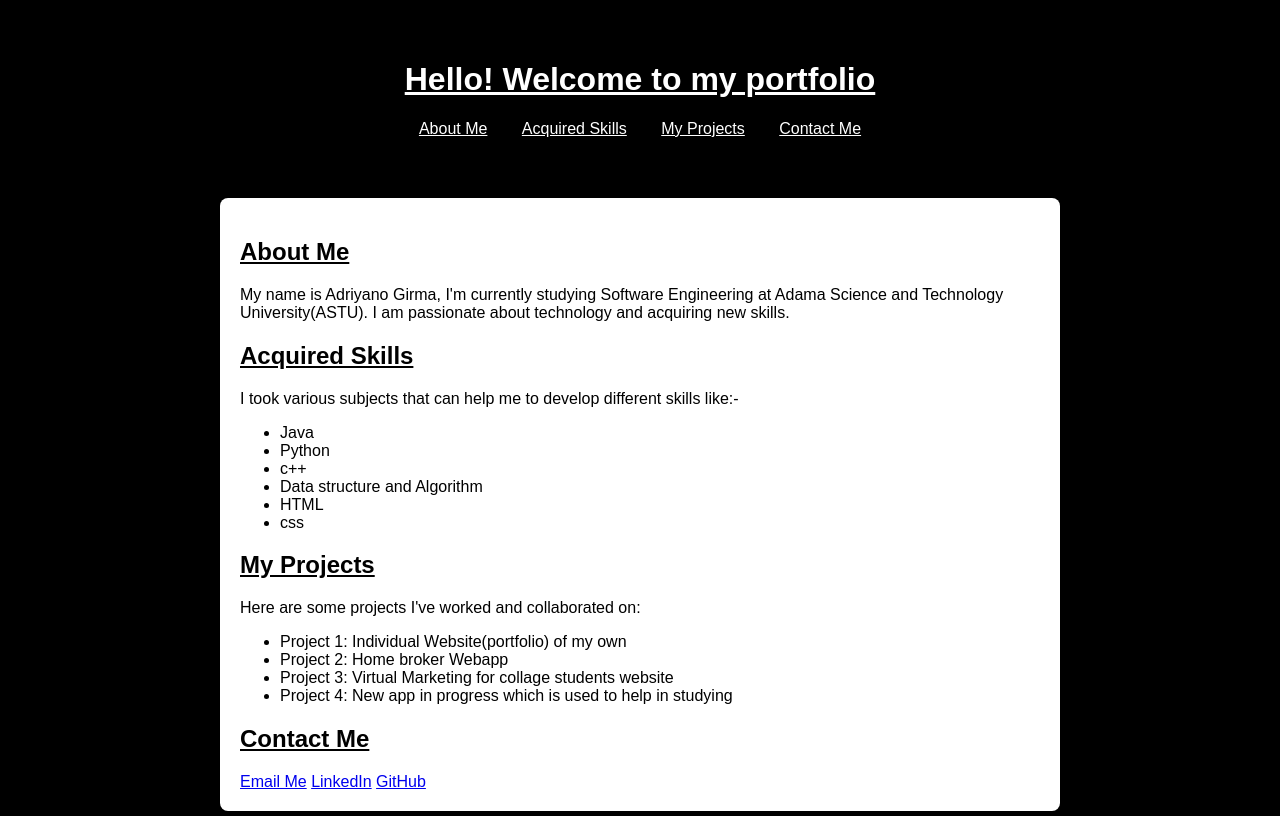
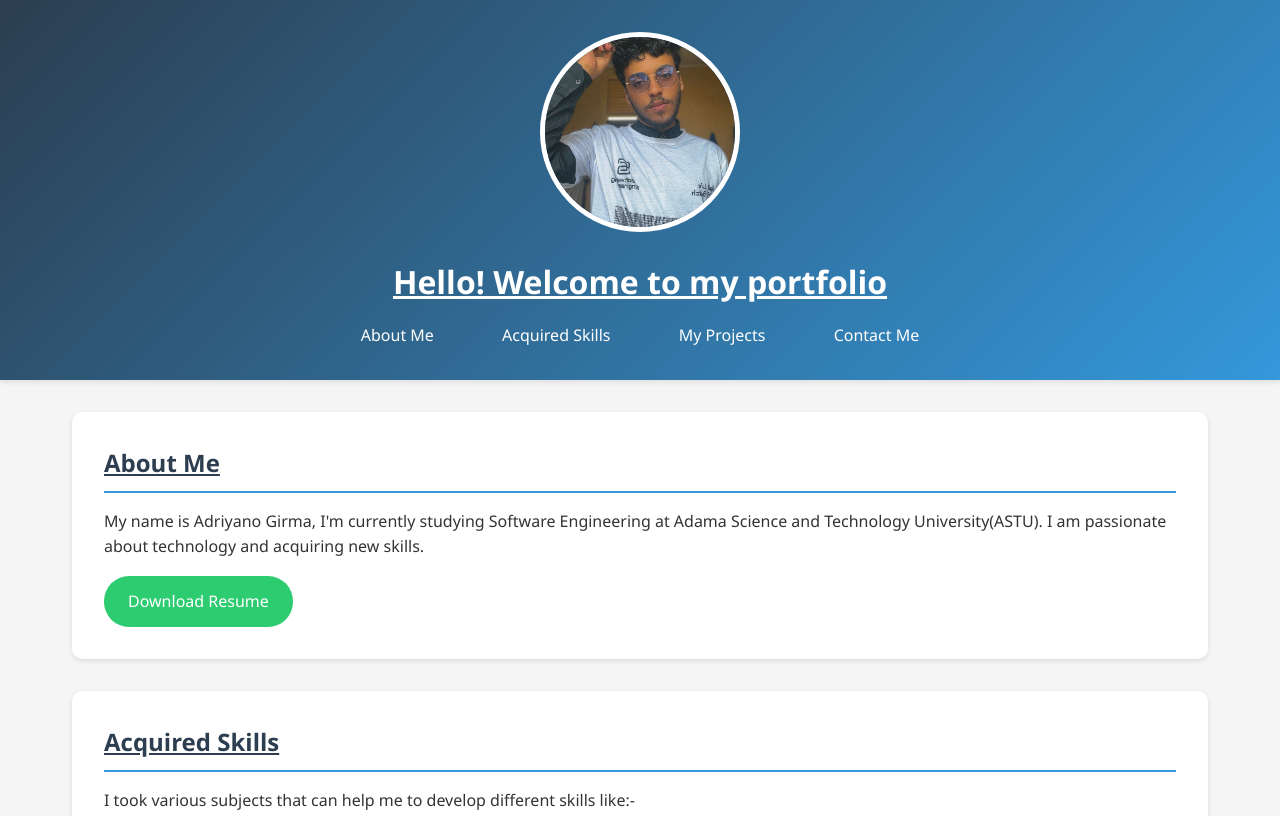
Before and after one commit to adri-yano/individual-website-portfolio-, a plain HTML site: page index.html in a window 1280 px wide. Shown: the top 816 px of the page. Drawn offline with Linux system fonts and the light colour scheme.

Commit message:
initial commit

```diff
--- a/index.html
+++ b/index.html
@@ -5,9 +5,11 @@
     <meta name="viewport" content="width=device-width, initial-scale=1.0">
     <title>My Portfolio</title>
     <link rel="stylesheet" href="styles.css">
+    <link rel="stylesheet" href="https://cdnjs.cloudflare.com/ajax/libs/font-awesome/6.4.0/css/all.min.css">
 </head>
 <body>
     <header>
+        <img src="images/profile.jpg" alt="Adriyano Girma" class="profile-img">
         <h1><u>Hello! Welcome to my portfolio</u></h1>
         <nav>
             <a href="#about">About Me</a>
@@ -20,6 +22,7 @@
         <section id="about">
             <h2><u>About Me</u></h2>
             <p>My name is Adriyano Girma, I'm currently studying Software Engineering at Adama Science and Technology University(ASTU). I am passionate about technology and acquiring new skills.</p>
+            <a href="Adriyano-Girma-Resume.pdf" class="btn" download>Download Resume</a>
         </section>
         <section id="skills">
             <h2><u>Acquired Skills</u></h2>
@@ -37,17 +40,20 @@
             <h2><u>My Projects</u></h2>
             <p>Here are some projects I've worked and collaborated on:</p>
             <ul>
-                <li>Project 1: Individual Website(portfolio) of my own</li>
+                <li>Project 1: A personal website to showcase my skills and projects.</li>
                 <li>Project 2: Home broker Webapp</li>
-                <li>Project 3: Virtual Marketing for collage students website</li>
-                <li>Project 4: New app in progress which is used to help in studying</li>
+                <li>Project 3: Virtual Marketing for college students website</li>
+                <li>Project 4: New app in progress which is used to help in studying called StudyBuddy</li>
+                <li>Project 5: A mood tracking app called MOODIZER</li>
+                <li>Project 6: E-Commerce website called E-Shop</li>
             </ul>
-            <section id="contact">
-                <h2><u>Contact Me</u></h2>
-                <a href="mailto:adriyanogirma7@gmail.com">Email Me</a>  <!-- Fixed "mailto:" -->
-                <a href="https://linkedin.com/in/adriyano-girma-327083342" target="_blank">LinkedIn</a>
-                <a href="https://github.com/adri-yano" target="_blank">GitHub</a>
-            </section>
+        </section>
+        <section id="contact">
+            <h2><u>Contact Me</u></h2>
+            <a href="mailto:adriyanogirma7@gmail.com"><i class="fas fa-envelope"></i> Email Me</a>
+            <a href="https://linkedin.com/in/adriyano-girma-327083342" target="_blank"><i class="fab fa-linkedin"></i> LinkedIn</a>
+            <a href="https://github.com/adri-yano" target="_blank"><i class="fab fa-github"></i> GitHub</a>
+        </section>
     </main>
 </body>
 </html>
--- a/styles.css
+++ b/styles.css
@@ -1,32 +1,186 @@
-body {
-    font-family: Arial,sans-serif;
+/* Modern CSS Reset */
+* {
     margin: 0;
     padding: 0;
-    background-color:black;
+    box-sizing: border-box;
+}
 
+body {
+    font-family: 'Segoe UI', Tahoma, Geneva, Verdana, sans-serif;
+    line-height: 1.6;
+    color: #333;
+    background: #f5f5f5;
+}
+
+/* Header Styles */
 header {
-    background:  black;
+    background: linear-gradient(135deg, #2c3e50, #3498db);
     color: white;
-    padding: 40px 20px;
+    padding: 2rem;
+    text-align: center;
+    box-shadow: 0 2px 5px rgba(0,0,0,0.1);
+}
+
+.profile-img {
+    width: 200px;
+    height: 200px;
+    border-radius: 50%;
+    border: 5px solid white;
+    margin-bottom: 1rem;
+    object-fit: cover;
+    transition: transform 0.3s ease;
+}
+
+.profile-img:hover {
+    transform: scale(1.05);
+}
+
+nav {
+    margin-top: 1rem;
+}
+
+nav a {
+    color: white;
+    text-decoration: none;
+    margin: 0 1rem;
+    padding: 0.5rem 1rem;
+    border-radius: 20px;
+    transition: background-color 0.3s ease;
+}
+
+nav a:hover {
+    background-color: rgba(255, 255, 255, 0.2);
+}
+
+/* Main Content Styles */
+main {
+    max-width: 1200px;
+    margin: 0 auto;
+    padding: 2rem;
+}
+
+section {
+    background: white;
+    padding: 2rem;
+    margin-bottom: 2rem;
+    border-radius: 10px;
+    box-shadow: 0 2px 5px rgba(0,0,0,0.1);
+    transition: transform 0.3s ease;
+}
+
+section:hover {
+    transform: translateY(-5px);
+}
+
+h2 {
+    color: #2c3e50;
+    margin-bottom: 1rem;
+    border-bottom: 2px solid #3498db;
+    padding-bottom: 0.5rem;
+}
+
+/* Skills Section */
+#skills ul {
+    list-style: none;
+    display: grid;
+    grid-template-columns: repeat(auto-fit, minmax(200px, 1fr));
+    gap: 1rem;
+    margin-top: 1rem;
+}
+
+#skills li {
+    background: #f8f9fa;
+    padding: 1rem;
+    border-radius: 5px;
+    text-align: center;
+    transition: transform 0.3s ease;
+}
+
+#skills li:hover {
+    transform: translateY(-3px);
+    background: #e9ecef;
+}
+
+/* Projects Section */
+.project-img {
+    max-width: 100%;
+    height: auto;
+    border-radius: 10px;
+    margin: 1rem 0;
+    box-shadow: 0 2px 5px rgba(0,0,0,0.1);
+}
+
+#projects ul {
+    list-style: none;
+}
+
+#projects li {
+    margin-bottom: 2rem;
+    padding: 1rem;
+    background: #f8f9fa;
+    border-radius: 10px;
+}
+
+/* Contact Section */
+#contact {
     text-align: center;
 }
 
-nav {
-    margin: 20px 0;
+#contact a {
+    display: inline-block;
+    margin: 0.5rem;
+    padding: 0.8rem 1.5rem;
+    background: #3498db;
+    color: white;
+    text-decoration: none;
+    border-radius: 25px;
+    transition: all 0.3s ease;
 }
 
-nav a {
-    margin: 0 15px;
-    text-decoration: underline;
-    color: white;
+#contact a:hover {
+    background: #2980b9;
+    transform: translateY(-3px);
 }
 
-main {
-    padding: 20px;
-    background: white;
-    max-width: 800px;
-    margin: auto;
-    border-radius: 8px;
-    box-shadow: 0 2px 10px rgba(0,0,0,0.1);
+/* Download Resume Button */
+.btn {
+    display: inline-block;
+    padding: 0.8rem 1.5rem;
+    background: #2ecc71;
+    color: white;
+    text-decoration: none;
+    border-radius: 25px;
+    margin-top: 1rem;
+    transition: all 0.3s ease;
 }
+
+.btn:hover {
+    background: #27ae60;
+    transform: translateY(-3px);
 }
+
+/* Responsive Design */
+@media (max-width: 768px) {
+    nav {
+        display: flex;
+        flex-direction: column;
+        gap: 1rem;
+    }
+
+    nav a {
+        margin: 0.2rem 0;
+    }
+
+    .profile-img {
+        width: 150px;
+        height: 150px;
+    }
+
+    main {
+        padding: 1rem;
+    }
+
+    section {
+        padding: 1.5rem;
+    }
+}
```
Also changed, not shown: images/profile.jpg (added), 2 other files.
